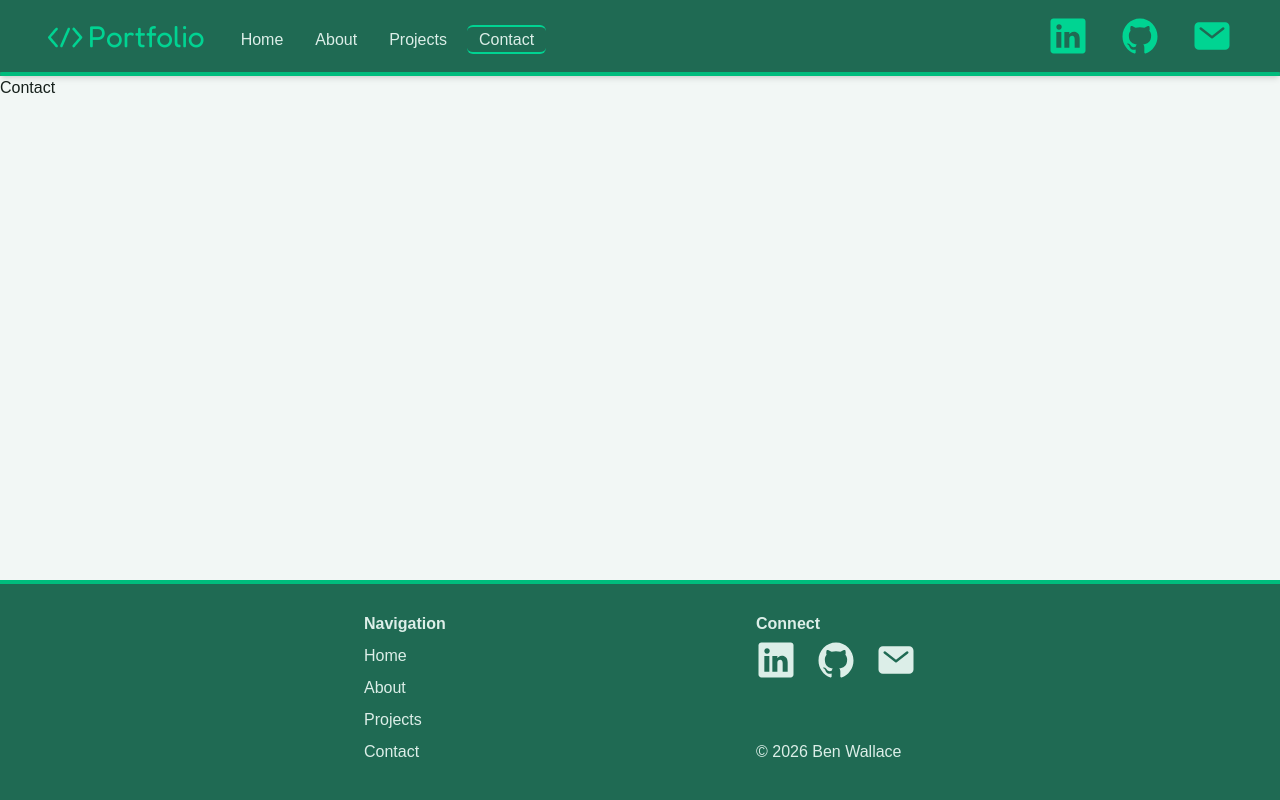
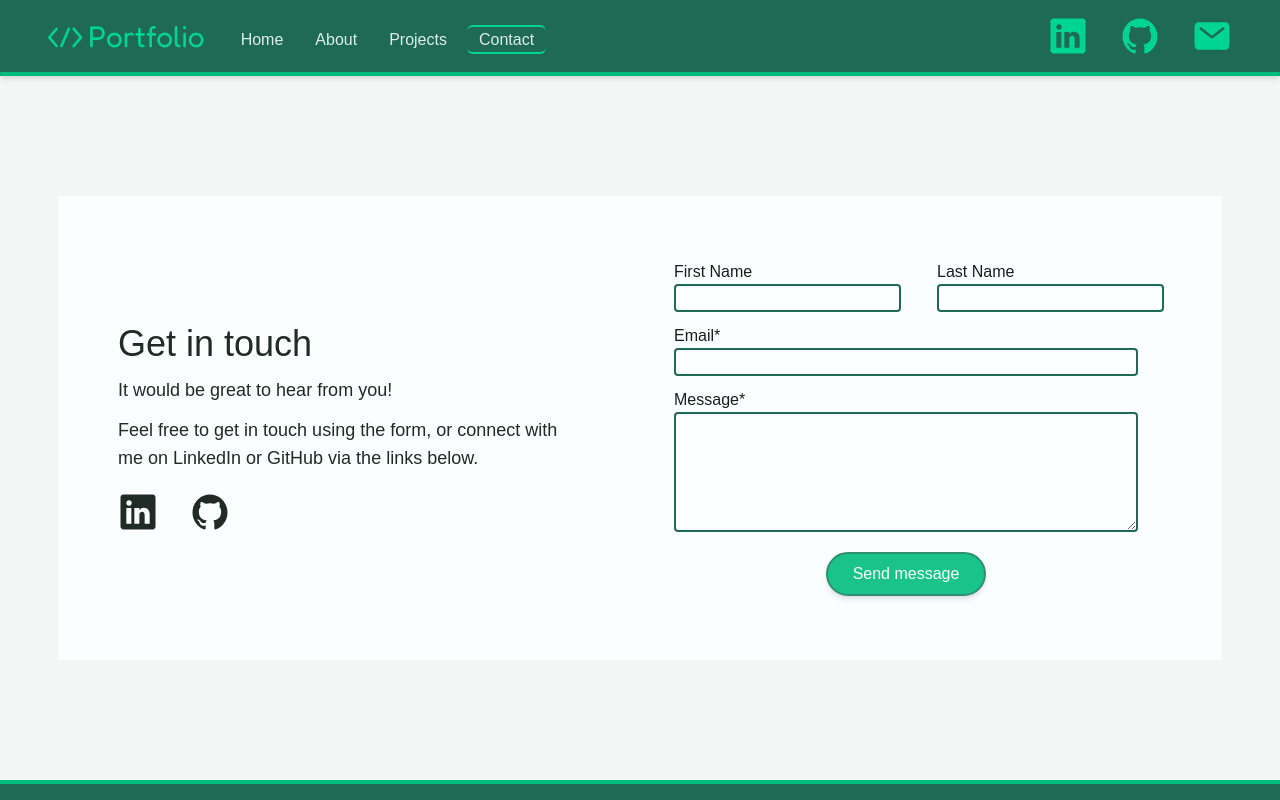
Before and after one commit to Wallace-Ben/Portfolio-Website, a Next.js app: page /contact in a window 1280 px wide. Shown: the top 800 px of the page. Built offline with nearby package versions, Linux system fonts and the light colour scheme.

Commit message:
Adding email form with form submit service and styling

```diff
--- a/app/contact/page.tsx
+++ b/app/contact/page.tsx
@@ -1,3 +1,36 @@
+"use client";
+import ContactForm from "@/components/ContactForm";
+import MessageSent from "@/components/MessageSent";
+import { useSearchParams } from "next/navigation";
+import React from "react";
+
 export default function Contact() {
-  return <h1>Contact</h1>;
+  const searchParams = useSearchParams();
+  const urlSubmitted = searchParams.get("submitted") === "true";
+
+  const [submitted, setSubmitted] = React.useState<boolean | null>(null);
+
+  React.useEffect(() => {
+    const stored = sessionStorage.getItem("contact_submitted");
+    if (stored === "true") {
+      setSubmitted(true);
+    } else {
+      setSubmitted(urlSubmitted);
+    }
+  }, []);
+
+  React.useEffect(() => {
+    if (urlSubmitted) {
+      sessionStorage.setItem("contact_submitted", "true");
+      setSubmitted(true);
+    }
+  }, [urlSubmitted]);
+
+  if (submitted === null) return null;
+
+  if (submitted) {
+    return <MessageSent />;
+  } else {
+    return <ContactForm />;
+  }
 }
--- a/assets/styles/globals.css
+++ b/assets/styles/globals.css
@@ -7,6 +7,9 @@
 
 @theme {
   /* Existing Greens */
+  --color-mist-air: #fbfefe;
+  --color-mist-lighter: #fafdfc;
+  --color-mist-light: #f8fbfa;
   --color-mist: #f2f7f5;
   --color-mint-light: #dceee8;
   --color-mint-100: #c8e4db;
--- a/components/Button/ClickButton.tsx
+++ b/components/Button/ClickButton.tsx
@@ -5,20 +5,26 @@ import { ButtonSize, ButtonType } from "./button.types";
 interface ButtonProps {
   type: ButtonType;
   size: ButtonSize;
+  submit?: boolean;
+  disabled?: boolean;
   children: React.ReactNode;
-  onClick: () => void;
+  onClick?: () => void;
 }
 
 export default function ClickButton({
   type,
   size,
+  submit,
+  disabled,
   children,
   onClick,
 }: ButtonProps): React.JSX.Element {
   const buttonType =
     type === ButtonType.Primary
       ? buttonStyles.primaryButtonTypeStyles
-      : buttonStyles.secondaryButtonTypeStyles;
+      : type === ButtonType.Secondary
+      ? buttonStyles.secondaryButtonTypeStyles
+      : buttonStyles.submitButtonTypeStyles;
 
   const buttonSize =
     size === ButtonSize.Large
@@ -33,13 +39,28 @@ export default function ClickButton({
     buttonSize,
   ].join(" ");
 
+  if (disabled) {
     return (
       <button
-      type="button"
+        type={submit ? "submit" : "button"}
+        className={`${clickButtonStyling} ${
+          disabled ? "opacity-50 cursor-not-allowed" : ""
+        }`}
+        onClick={onClick}
+        disabled={disabled}
+      >
+        <p>{children}</p>
+      </button>
+    );
+  } else {
+    return (
+      <button
+        type={submit ? "submit" : "button"}
         className={clickButtonStyling}
-      onClick={() => onClick()}
+        onClick={onClick}
       >
         <p>{children}</p>
       </button>
     );
   }
+}
--- a/components/Button/LinkButton.tsx
+++ b/components/Button/LinkButton.tsx
@@ -19,7 +19,9 @@ export default function ClickButton({
   const buttonType =
     type === ButtonType.Primary
       ? buttonStyles.primaryButtonTypeStyles
-      : buttonStyles.secondaryButtonTypeStyles;
+      : type === ButtonType.Secondary
+      ? buttonStyles.secondaryButtonTypeStyles
+      : buttonStyles.submitButtonTypeStyles;
 
   const buttonSize =
     size === ButtonSize.Large
--- a/components/Button/button.styles.ts
+++ b/components/Button/button.styles.ts
@@ -7,6 +7,8 @@ export const primaryButtonTypeStyles =
   "text-mist bg-emerald-500 border-emerald-500 hover:border-emerald-deep";
 export const secondaryButtonTypeStyles =
   "text-charcoal bg-mint-light border-emerald-500 hover:border-emerald-deep";
+export const submitButtonTypeStyles =
+  "text-mist-light bg-emerald-500/90 border-emerald hover:border-emerald-deep hover:bg-emerald-500";
 
 // Button Size Styling
 export const largeButtonSizeStyles = "w-50 md:px-0 mx-3 md:px-4 px-2 py-2";
--- a/components/Button/button.types.ts
+++ b/components/Button/button.types.ts
@@ -1,6 +1,7 @@
 export enum ButtonType {
   Primary = "Primary",
   Secondary = "Secondary",
+  Submit = "Submit",
 }
 
 export enum ButtonSize {
--- /dev/null
+++ b/components/ContactForm.tsx
@@ -0,0 +1,110 @@
+import Link from "next/link";
+import { ButtonSize, ButtonType } from "./Button/button.types";
+import ClickButton from "./Button/ClickButton";
+import { IoLogoGithub, IoLogoLinkedin } from "react-icons/io5";
+import React from "react";
+
+export default function ContactForm(): React.JSX.Element {
+  const [isSubmitting, setIsSubmitting] = React.useState(false);
+  return (
+    <div className="flex justify-center md:py-30">
+      <div className="w-full md:w-auto xl:grid grid-cols-2 gap-5 bg-mist-air p-10 px-6 md:px-15">
+        <div className="flex flex-col justify-center xl:items-start items-center py-5">
+          <h1 className="md:text-4xl text-3xl text-charcoal mb-3">
+            Get in touch
+          </h1>
+          <p className="mb-3 md:text-lg text-base text-charcoal">
+            It would be great to hear from you!
+          </p>
+          <p className="mb-5 max-w-md md:text-lg text-base text-charcoal xl:text-start text-center">
+            Feel free to get in touch using the form, or connect with me on
+            LinkedIn or GitHub via the links below.
+          </p>
+          <div className="flex justify-center gap-8">
+            <Link
+              href="https://www.linkedin.com/in/ben-wallace-630462174/"
+              target="_blank"
+            >
+              <IoLogoLinkedin size={40} className="text-charcoal" />
+            </Link>
+            <Link href="https://github.com/Wallace-Ben" target="_blank">
+              <IoLogoGithub size={40} className="text-charcoal" />
+            </Link>
+          </div>
+        </div>
+        <form
+          action={`https://formsubmit.co/${process.env.NEXT_PUBLIC_CONTACT_EMAIL}`}
+          method="POST"
+          className="flex flex-col md:max-w-lg p-6"
+          onSubmit={() => setIsSubmitting(true)}
+        >
+          <div className="flex md:flex-row flex-col md:justify-between md:gap-9 gap-5 md:mb-3 mb-5">
+            <div className="flex flex-col">
+              <label htmlFor="first_name">First Name</label>
+              <input
+                type="text"
+                id="first_name"
+                name="first_name"
+                className="border-2 rounded-sm border-emerald-deep bg-white/80 px-2"
+              />
+            </div>
+            <div className="flex flex-col">
+              <label htmlFor="last_name">Last Name</label>
+              <input
+                type="text"
+                id="last_name"
+                name="last_name"
+                className="border-2 rounded-sm border-emerald-deep bg-white/80 px-2"
+              />
+            </div>
+          </div>
+          <div className="flex flex-col xl:mb-3 mb-5">
+            <label htmlFor="email">Email*</label>
+            <input
+              type="email"
+              id="email"
+              name="email"
+              required
+              aria-required="true"
+              autoComplete="email"
+              className="border-2 rounded-sm border-emerald-deep bg-white/80 px-2"
+            />
+          </div>
+          <div className="flex flex-col mb-5">
+            <label htmlFor="message">Message*</label>
+            <textarea
+              id="message"
+              name="message"
+              required
+              aria-required="true"
+              autoComplete="off"
+              className="border-2 rounded-sm border-emerald-deep bg-white/80 h-30 px-2"
+            />
+            <input
+              type="hidden"
+              name="_subject"
+              value="New message from your portfolio website"
+            />
+            <input type="hidden" name="_replyto" value="%email%" />
+            <input
+              type="hidden"
+              name="_next"
+              value={`${process.env.NEXT_PUBLIC_CONTACT_REDIRECT}`}
+            />
+            <input type="text" name="_honey" style={{ display: "none" }} />
+          </div>
+          <div className="flex justify-center">
+            <ClickButton
+              type={ButtonType.Submit}
+              size={ButtonSize.Default}
+              submit={true}
+              disabled={isSubmitting}
+            >
+              Send message
+            </ClickButton>
+          </div>
+        </form>
+      </div>
+    </div>
+  );
+}
--- /dev/null
+++ b/components/MessageSent.tsx
@@ -0,0 +1,33 @@
+import Link from "next/link";
+
+export default function MessageSent(): React.JSX.Element {
+  return (
+    <div className="flex justify-center md:py-45">
+      <div className="w-full md:w-auto gap-5 bg-mist-air p-10 px-6 md:px-15">
+        <div className="flex flex-col justify-center xl:items-start items-center py-5">
+          <h1 className="md:text-4xl text-3xl text-charcoal mb-3">
+            Thank you!
+          </h1>
+          <p className="mb-3 md:text-lg text-base text-charcoal">
+            Your message has been sent. I&apos;ll get back to you as soon as I
+            can.
+          </p>
+          <span>
+            <p className="max-w-md md:text-lg text-base text-charcoal xl:text-start text-center">
+              For a quicker response, feel free to connect with me on
+              <Link
+                href="https://www.linkedin.com/in/ben-wallace-630462174/"
+                target="_blank"
+                className="md:text-lg text-base font-semibold text-charcoal hover:border-b hover:text-emerald"
+              >
+                {" "}
+                LinkedIn
+              </Link>
+              .
+            </p>
+          </span>
+        </div>
+      </div>
+    </div>
+  );
+}
```
Lines whose indentation alone changed are shown as unchanged.
